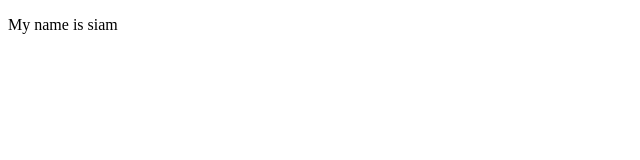
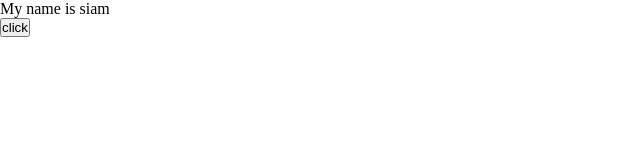
Before and after one commit to ashia-002/siam, a plain HTML site: page index.html in a window 1280 px wide. Shown: the whole page, without its empty margins (0-640 px from the left). Drawn offline with Linux system fonts and the light colour scheme.

Commit message:
notun js file add and index file add

```diff
--- a/index.html
+++ b/index.html
@@ -4,8 +4,18 @@
     <meta charset="UTF-8">
     <meta name="viewport" content="width=device-width, initial-scale=1.0">
     <title>Siam </title>
+    <link rel="stylesheet" href="style.css">
 </head>
 <body>
-    <p>My name is siam</p>
+
+    <p id="name">My name is siam</p>
+
+    <!-- tigger -->
+    <button onclick="clicked()"> click</button>
+
+
+
+    <!-- js header file -->
+    <script src="index.js"></script>
 </body>
 </html>
--- /dev/null
+++ b/index.js
@@ -0,0 +1,9 @@
+//variable
+const name = document.getElementById('name');
+
+
+//function
+function clicked(){
+    name.style.backgroundColor = "red";
+
+}
```
